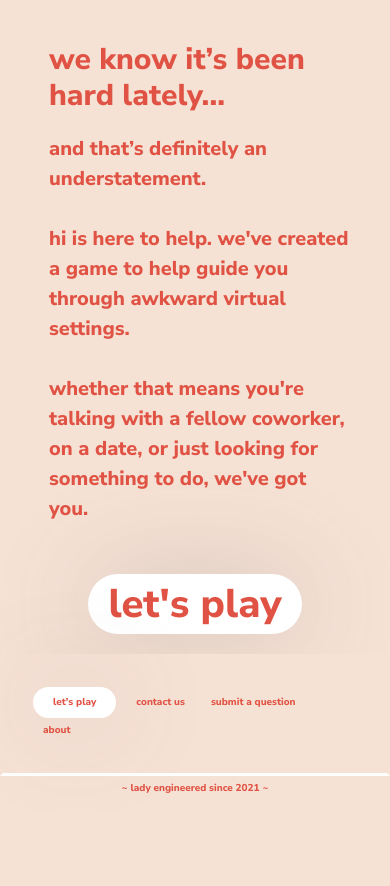
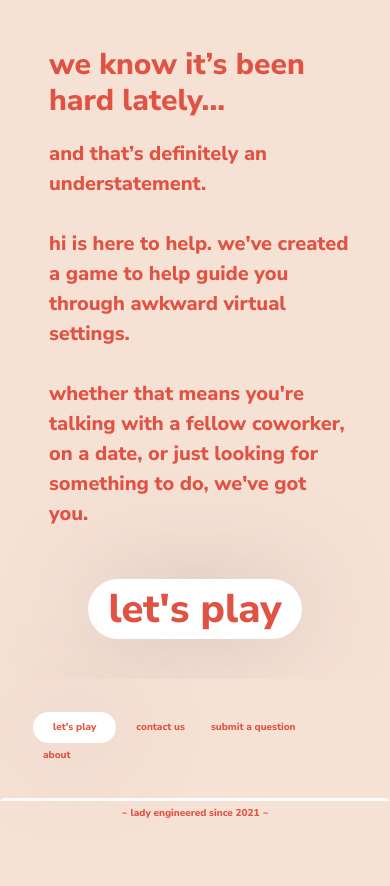
Before and after one commit to hmmacaulay/UX_UI_PROJECT_3, a PHP site: page / in a window 390 px wide. Shown: the part 98-984 px from the top of the page. Run offline with PHP 8.4, Linux system fonts and the light colour scheme; some libraries are stand-ins or nearby versions.

Commit message:
more pretty

```diff
--- a/css/header.css
+++ b/css/header.css
@@ -93,9 +93,11 @@ a:hover {
     align-items: center;
     justify-content: center;
     padding: 20px;
+    background-color: #D1B9B5;
 }
 .lets_play_home {
     margin-top: 20px;
+    margin-bottom: 20px;
     display: inline-block;
     background-color: #FFFFFF;
     border-radius: 100px;
@@ -237,6 +239,7 @@ h1.top {
 .contentBox {
     display: flex;
     flex-direction: column;
+    padding-top: 5px;
 }
 .overview .contentBox {
     margin-left: 10px
@@ -263,7 +266,7 @@ h1.top {
 }
 /* HOME STRIP 3 */
 .strip3 {
-    margin-top: 40px;
+    /* margin-top: 40px; */
     position: relative;
     width: 100%;
     height: 100vh;
@@ -510,7 +513,13 @@ h1.top {
     .home_p {
         font-size: 20px;
     }
-
+    .button_cont {
+        display: flex;
+        align-items: center;
+        justify-content: center;
+        padding: 20px;
+        background-color: #F6E2D5;
+    }
     /*/ hOME */
     /* body {
         /* overflow: hidden;
```
